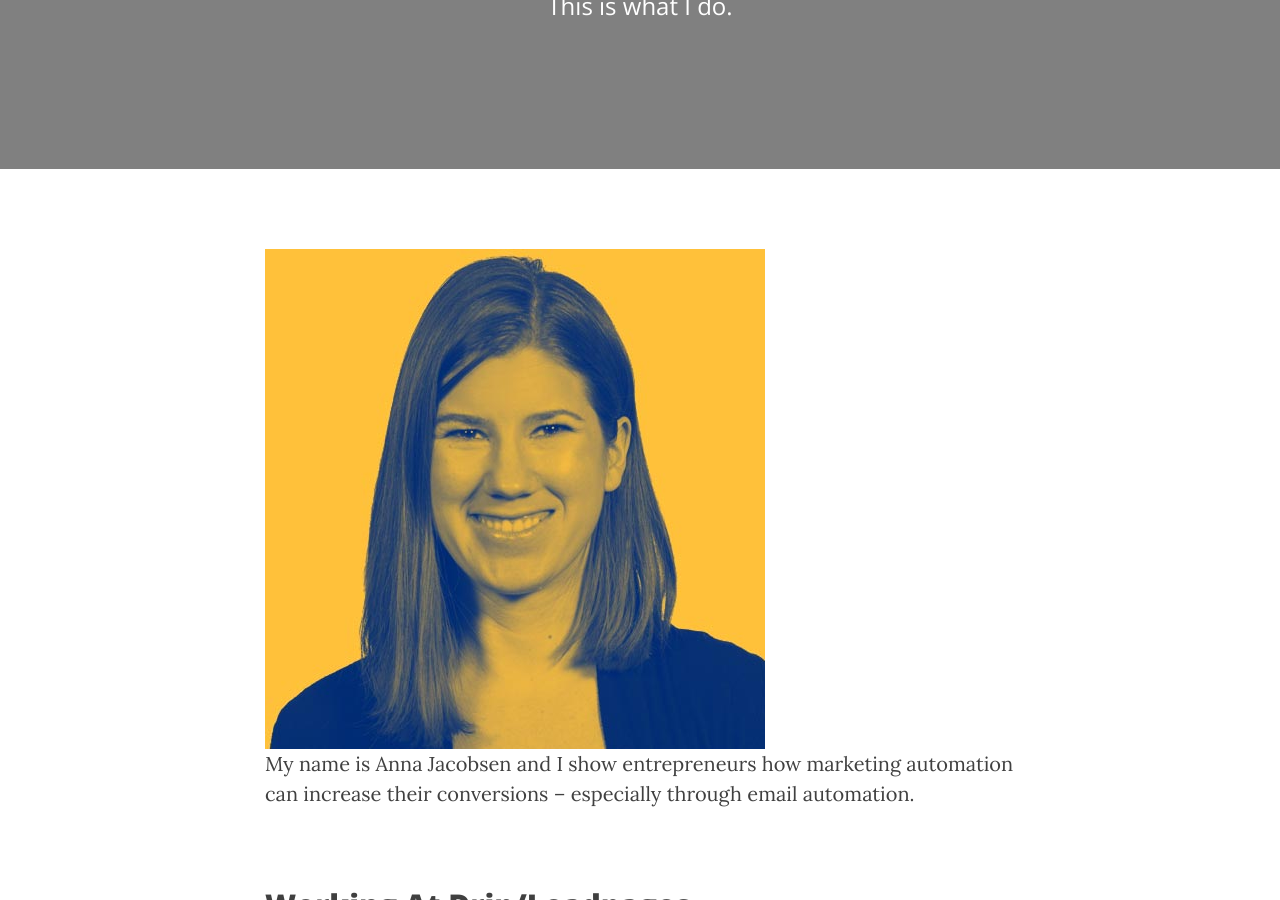
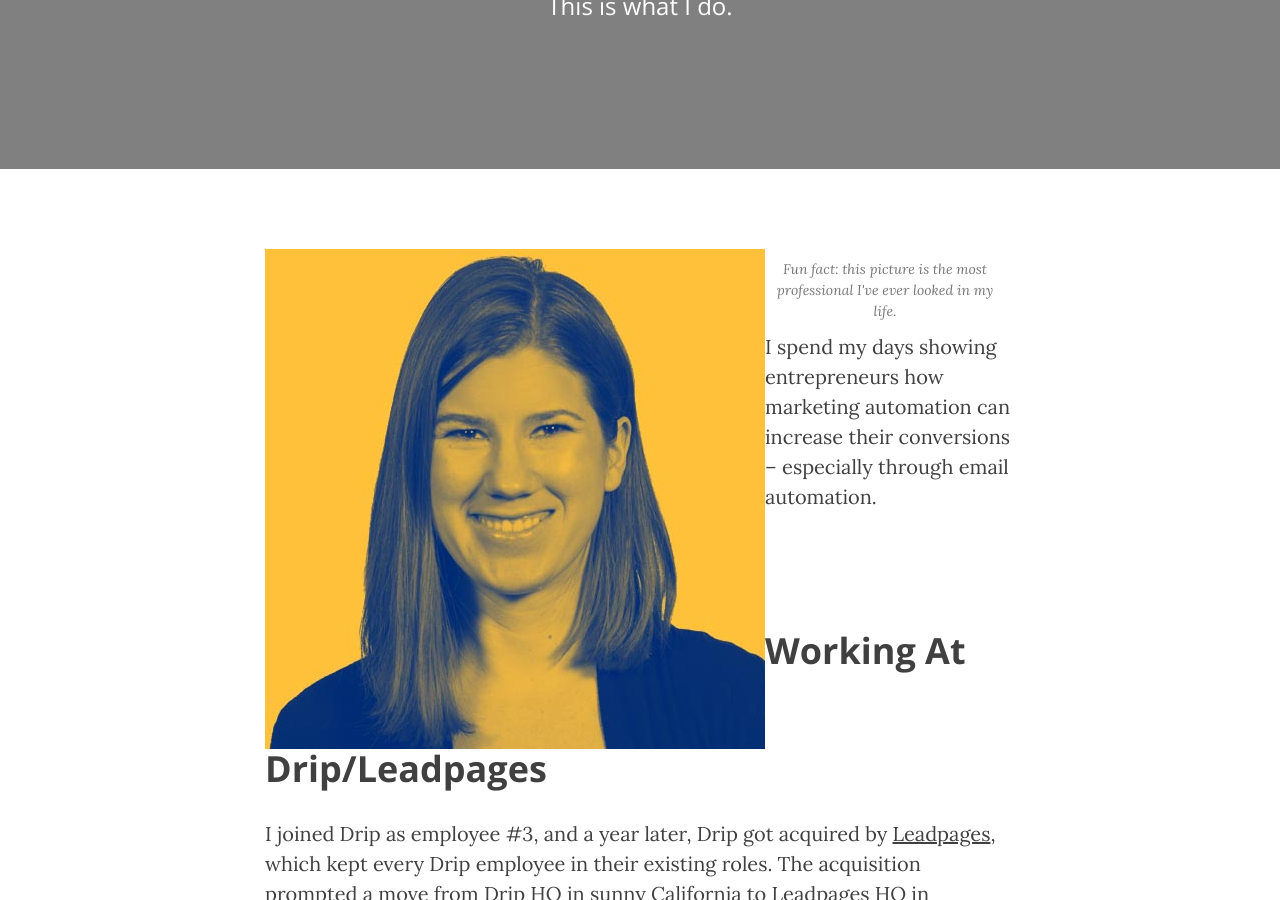
Before and after one commit to annaj/annaj, a Jekyll site: the page built from about.html, in a window 1280 px wide and 900 px high, scrolled down 279 px. Built offline with Jekyll 4.4.1, drawn with Linux system fonts in a browser that asks for light colours; nearby versions of some CDN libraries.

Commit message:
about update

```diff
--- a/about.html
+++ b/about.html
@@ -6,15 +6,16 @@ header-img: "annaj.github.io/img/about-bg.jpg"
 ---
 
 <p>
-<img src="{{ site.url }}/img/about-annajacobsen.jpg" alt="Anna Jacobsen">
-My name is Anna Jacobsen and I show entrepreneurs how marketing automation can increase their conversions – especially through email automation.</p>
+<img src="{{ site.url }}/img/about-annajacobsen.jpg" alt="Anna Jacobsen" class="pull-left gap-right">
+<span class="caption text-muted">Fun fact: this picture is the most professional I've ever looked in my life.</span>
+I spend my days showing entrepreneurs how marketing automation can increase their conversions – especially through email automation.</p>
 </br>
 
-<h2>Working At Drip/Leadpages</h2>
+<h2 class="section-heading">Working At Drip/Leadpages</h2>
 <p>I joined Drip as employee #3, and a year later, Drip got acquired by <a href="https://www.leadpages.net/">Leadpages</a>, which kept every Drip employee in their existing roles. The acquisition prompted a move from Drip HQ in sunny California to Leadpages HQ in Minnesota (<em>brrr</em>), and also allowed me to watch Drip become the fastest-growing marketing automation platform on the planet.</p>
 </br>
 
-<h2>Things I'm Proud Of</h2>
+<h2 class="section-heading">Things I'm Proud Of</h2>
 <p>I authored <a href="https://www.convertedu.com/courses/drip-consultant-certification/">Drip’s Consultant Certification Program</a>, <a href="https://www.convertedu.com/courses/drip-getting-started/">new user training course</a>, and <a href="https://gumroad.com/l/dripworkflows">guide to workflow automation</a>.</p>
 
 <p>I make occasional appearances at conferences and on webinars and podcasts, talking about email marketing, automation, sales, and onboarding:
@@ -26,7 +27,7 @@ My name is Anna Jacobsen and I show entrepreneurs how marketing automation can i
 </ul>
 </br>
 
-<h2>The Most Impersonal Personal Details</h2>
+<h2 class="section-heading">The Most Impersonal Personal Details</h2>
 <p>I live and work in Minneapolis, Minnesota, but I'm still a fan of California sports teams and In-N-Out. <font size "-2"><em>Five Guys can suck it.</em></font></p>
 
 <p>Online, I'm most active on Twitter at <a href="https://twitter.com/annagjacobsen">@annagjacobsen</a>. If you like reading tweets about martech, you should definitely follow me there.</p>
```
